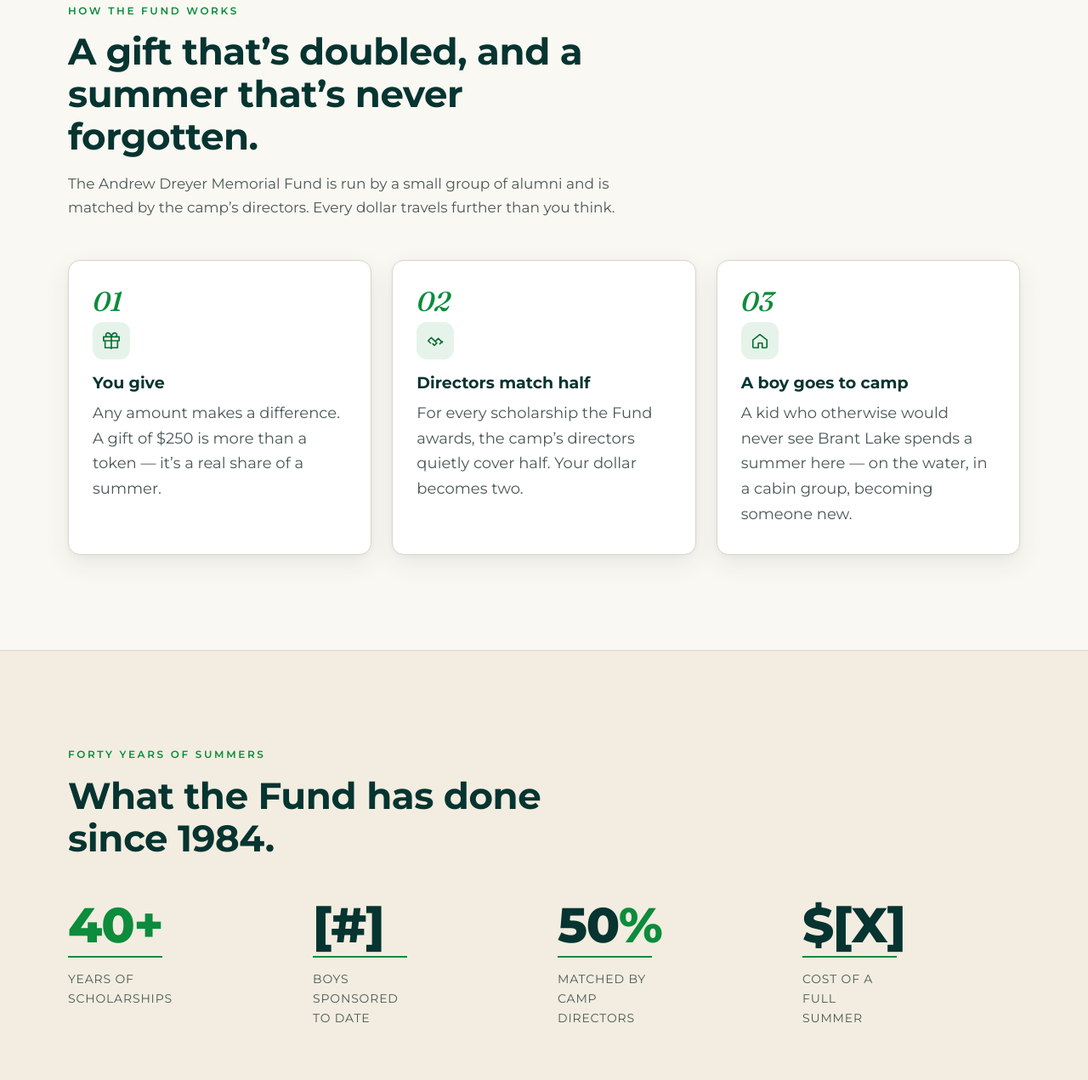
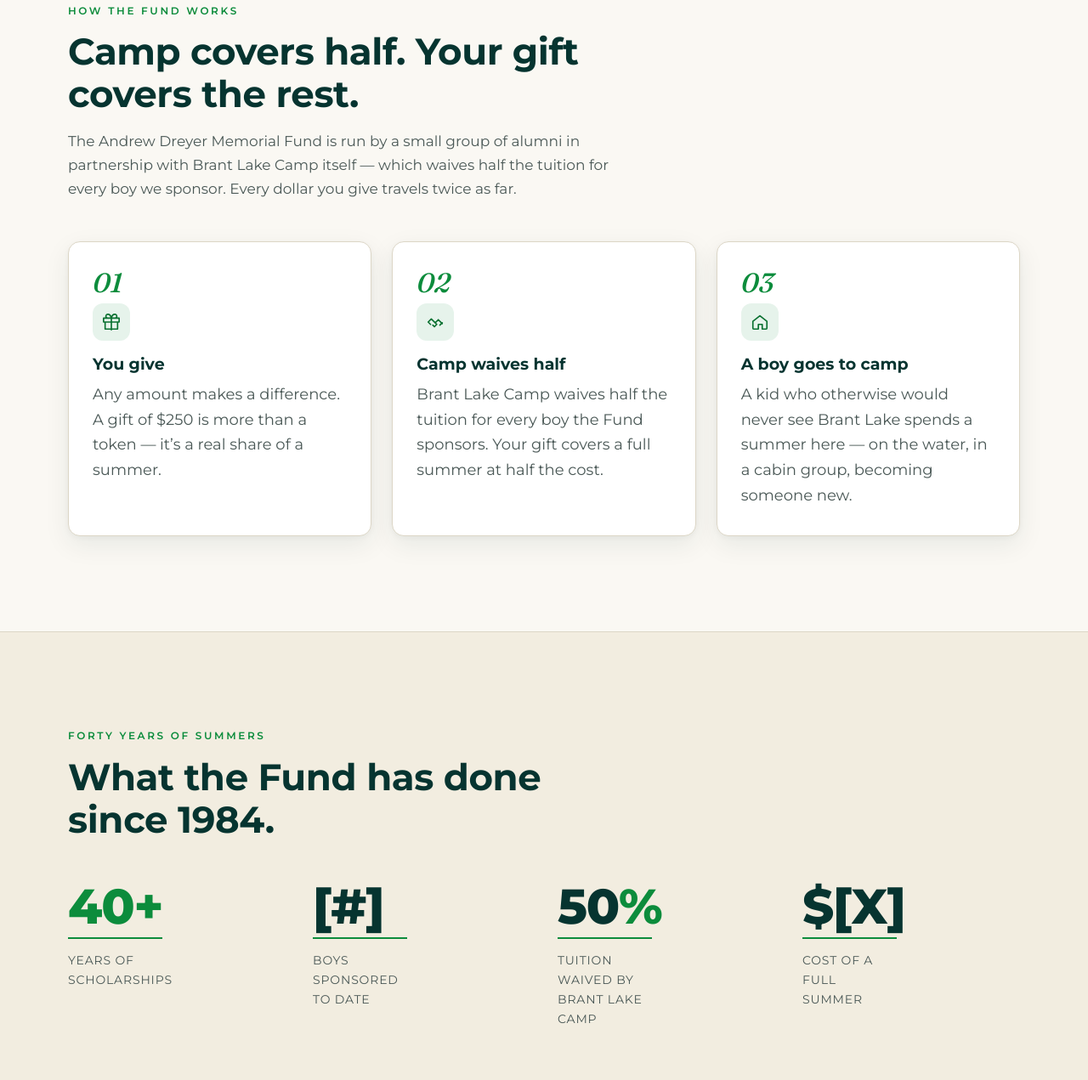
Before and after one commit to bricea27/brantlake-adf-prototype, a plain HTML site: page index.html in a window 1280 px wide. Shown: the part 1617-2888 px from the top of the page at 85% size. Drawn offline with Linux system fonts and the light colour scheme.

Commit message:
Reword "directors match" as "camp waives half" per fund-manager feedback
Brant Lake Camp waives half the tuition for sponsored boys — there is no
matching donation from the directors. The mechanism wording is corrected
across the hero meta, how-it-works section, impact stat, donate band, and
README; the "your gift goes twice as far" framing is preserved because it
remains factually accurate.

```diff
--- a/index.html
+++ b/index.html
@@ -4,7 +4,7 @@
   <meta charset="utf-8" />
   <meta name="viewport" content="width=device-width, initial-scale=1" />
   <title>The Andrew Dreyer Memorial Fund · Brant Lake Camp</title>
-  <meta name="description" content="For over 40 years, the Andrew Dreyer Memorial Fund has sent boys to Brant Lake who otherwise never could. Every gift is doubled by the camp directors." />
+  <meta name="description" content="For over 40 years, the Andrew Dreyer Memorial Fund has sent boys to Brant Lake who otherwise never could. Brant Lake Camp waives half the tuition for every sponsored boy, so every gift goes twice as far." />
 
   <link rel="preconnect" href="https://fonts.googleapis.com" />
   <link rel="preconnect" href="https://fonts.gstatic.com" crossorigin />
@@ -560,8 +560,8 @@
     <div class="wrap">
       <div class="section-head">
         <span class="eyebrow">How the Fund Works</span>
-        <h2>A gift that&rsquo;s doubled, and a summer that&rsquo;s never forgotten.</h2>
-        <p>The Andrew Dreyer Memorial Fund is run by a small group of alumni and is matched by the camp&rsquo;s directors. Every dollar travels further than you think.</p>
+        <h2>Camp covers half. Your gift covers the rest.</h2>
+        <p>The Andrew Dreyer Memorial Fund is run by a small group of alumni in partnership with Brant Lake Camp itself &mdash; which waives half the tuition for every boy we sponsor. Every dollar you give travels twice as far.</p>
       </div>
 
       <div class="cards">
@@ -578,11 +578,11 @@
         <article class="card">
           <span class="num">02</span>
           <span class="icon" aria-hidden="true">
-            <!-- handshake / match icon -->
+            <!-- handshake / partnership icon -->
             <svg width="22" height="22" viewBox="0 0 24 24" fill="none"><path d="M3 12l4-4 5 5 4-4 5 5M3 12l3 3M21 13l-3 3M12 13l2 2-3 3-2-2" stroke="currentColor" stroke-width="1.8" stroke-linecap="round" stroke-linejoin="round"/></svg>
           </span>
-          <h3>Directors match half</h3>
-          <p>For every scholarship the Fund awards, the camp&rsquo;s directors quietly cover half. Your dollar becomes two.</p>
+          <h3>Camp waives half</h3>
+          <p>Brant Lake Camp waives half the tuition for every boy the Fund sponsors. Your gift covers a full summer at half the cost.</p>
         </article>
 
         <article class="card">
@@ -619,7 +619,7 @@
         </div>
         <div class="stat" role="listitem">
           <span class="num">50<em>%</em></span>
-          <span class="label">Matched by camp directors</span>
+          <span class="label">Tuition waived by Brant Lake Camp</span>
         </div>
         <div class="stat" role="listitem">
           <!-- PLACEHOLDER: cost of a summer at Brant Lake -->
@@ -644,10 +644,10 @@
     <div class="wrap">
       <div class="donate-grid">
         <div>
-          <span class="eyebrow on-dark">Your gift, doubled</span>
+          <span class="eyebrow on-dark">Your gift, twice as far</span>
           <h2 style="margin-top:0.85rem;">Send a boy to Brant Lake.</h2>
           <span class="divider on-dark"></span>
-          <p class="lead">The camp directors match half of every scholarship the Fund awards. That means your gift to the Andrew Dreyer Memorial Fund travels twice as far &mdash; toward a real boy, a real summer, a real change.</p>
+          <p class="lead">Brant Lake Camp waives half the tuition for every boy the Fund sponsors. Your gift covers the rest &mdash; a full summer at half what it would cost &mdash; toward a real boy, a real summer, a real change.</p>
         </div>
 
         <div class="donate-cta" aria-label="Make a donation">
```
Also changed, not shown: 1 other file.
